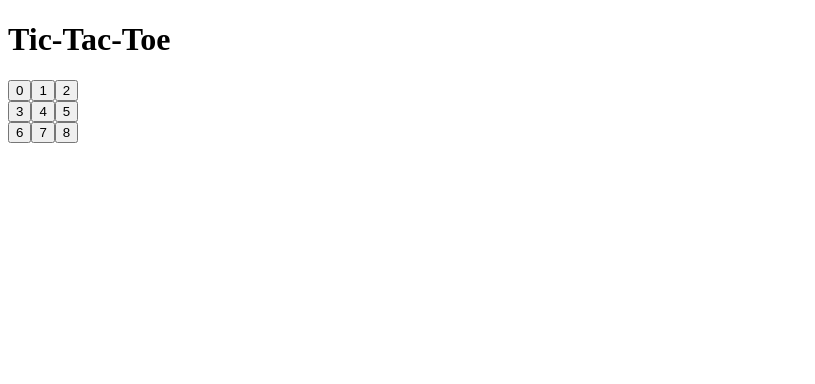
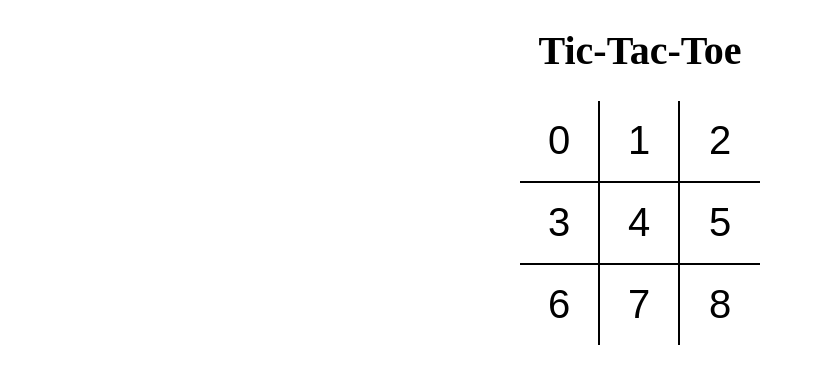
Before and after one commit to Priyesh-Singh-Waldia/tictactoe, a React (Vite) app: page / in a window 1280 px wide. Shown: the top 384 px of the page, without its empty margins (0-815 px from the left). Built offline with nearby package versions, Linux system fonts and the light colour scheme.

Commit message:
added sass, and got to know styles

```diff
--- a/package.json
+++ b/package.json
@@ -27,6 +27,7 @@
     "eslint-plugin-react": "^7.31.11",
     "prettier": "^2.8.1",
     "rimraf": "^3.0.2",
+    "sass": "^1.57.1",
     "vite": "^3.2.1"
   },
   "babel": {
--- a/src/App.jsx
+++ b/src/App.jsx
@@ -1,9 +1,11 @@
 import React from 'react';
 import Board from './components/Board';
 
+import './styles/root.scss';
+
 const App = () => {
   return (
-    <div>
+    <div className="app">
       <h1>Tic-Tac-Toe</h1>
       <Board />
     </div>
--- a/src/components/Board.jsx
+++ b/src/components/Board.jsx
@@ -3,18 +3,18 @@
 
 const Board = () => {
   return (
-    <div>
-      <div>
+    <div className="board">
+      <div className="board-row">
         <Square value={0} />
         <Square value={1} />
         <Square value={2} />
       </div>
-      <div>
+      <div className="board-row">
         <Square value={3} />
         <Square value={4} />
         <Square value={5} />
       </div>
-      <div>
+      <div className="board-row">
         <Square value={6} />
         <Square value={7} />
         <Square value={8} />
--- a/src/components/Square.jsx
+++ b/src/components/Square.jsx
@@ -1,7 +1,11 @@
 import React from 'react';
 
 const Square = ({ value }) => {
-  return <button type="button">{value}</button>;
+  return (
+    <button type="button" className="square">
+      {value}
+    </button>
+  );
 };
 
 export default Square;
--- /dev/null
+++ b/src/styles/root.scss
@@ -0,0 +1,43 @@
+body {
+  padding: 0;
+  margin: 0;
+}
+
+button {
+  background: none;
+  border: none;
+  outline: none;
+  &:hover {
+    cursor: pointer;
+  }
+}
+
+.app {
+  font-size: 20px;
+  display: flex;
+  flex-direction: column;
+  align-items: center;
+}
+
+.board {
+  .board-row {
+    display: flex;
+    flex-direction: row;
+    border-bottom: 2px solid #000;
+    &:last-child {
+      border-bottom: none;
+    }
+    .square {
+      width: 80px;
+      height: 80px;
+      border-right: 2px solid #000;
+      font-size: 2.5rem;
+      padding: 0;
+      overflow: hidden;
+      transition: all 0.2s;
+      &:last-child {
+        border-right: none;
+      }
+    }
+  }
+}
```
Also changed, not shown: 1 other file (tests, documents, lock files or other folders).
